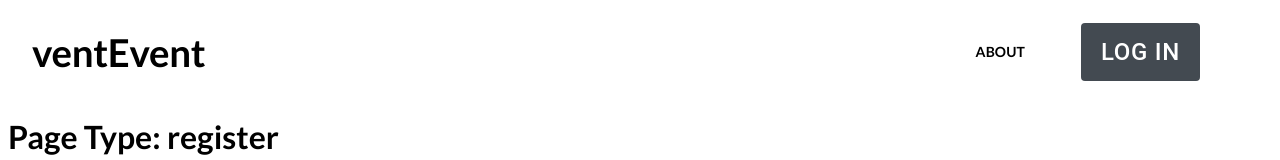
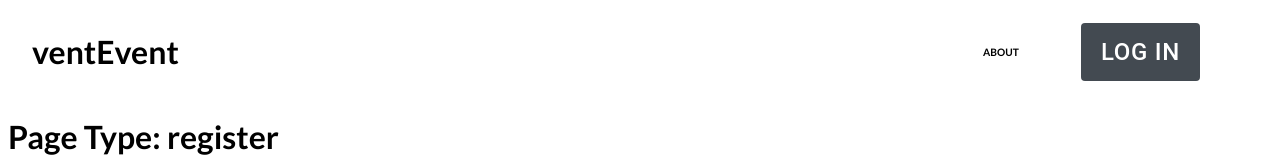
Before and after one commit to azhang777/ventEvent-project, a React (Create React App) app in the folder client/: page / in a window 1280 px wide. Shown: the top 160 px of the page. Built offline with nearby package versions, Linux system fonts and the light colour scheme.

Commit message:
Browser Router & Home (page) set up
Set up navigation between scenes. Set up simple home page to render. Login functionality is not working right now, will be fixed.

```diff
--- a/client/src/App.js
+++ b/client/src/App.js
@@ -1,11 +1,23 @@
 import { BrowserRouter, Navigate, Routes, Route } from "react-router-dom";
-import HomePage from "./scenes/landingPage";
+import LandingPage from "./scenes/landingPage";
+import Home from "./scenes/homePage";
+import { useSelector } from "react-redux";
 
 function App() {
+  const isAuth = Boolean(useSelector((state) => state.token));
   return (
     <div className='App'>
       <BrowserRouter>
-        <HomePage />
+        <Routes>
+          <Route
+            path='/'
+            element={<LandingPage />}
+          />
+          <Route
+            path='/home'
+            element={isAuth ? <Home /> : <Navigate to='/' />}
+          />
+        </Routes>
       </BrowserRouter>
     </div>
   );
--- /dev/null
+++ b/client/src/scenes/homePage/index.jsx
@@ -0,0 +1,11 @@
+import { Box, Typography } from "@mui/material";
+
+const Home = () => {
+  return (
+    <Box>
+      <Typography variant='h4'>Welcome Home</Typography>
+    </Box>
+  );
+};
+
+export default Home;
--- a/client/src/scenes/landingPage/index.jsx
+++ b/client/src/scenes/landingPage/index.jsx
@@ -18,9 +18,8 @@ import StyledButton from "../../components/StyledButton";
 //min width 1000px for desktop, otherwise go to mobile view
 import TestContext from "./TestContext";
 import { FormTypeProvider } from "./formContext";
-const HomePage = () => {
-  const [toggle, setToggle] = useState(false);
 
+const LandingPage = () => {
   return (
     <FormTypeProvider>
       <Box>
@@ -70,4 +69,4 @@ const HomePage = () => {
 
 //https://css-tricks.com/snippets/css/a-guide-to-flexbox/
 //https://m2.material.io/design/layout/responsive-layout-grid.html#breakpoints
-export default HomePage;
+export default LandingPage;
--- a/client/src/scenes/widgets/navBar.jsx
+++ b/client/src/scenes/widgets/navBar.jsx
@@ -21,14 +21,14 @@ const NavBar = () => {
         }}
       >
         <Typography
-          variant='h2'
+          variant='h3'
           flexGrow={1}
         >
           ventEvent
         </Typography>
         <Box sx={{ display: "flex", gap: "3rem", paddingRight: "3rem" }}>
           <MinimalButton disableRipple>
-            <Typography variant='h6'>About</Typography>{" "}
+            <Typography variant='h6'>About</Typography>
             {/*write an about for this project, the purpose of the site, your goals, and the audience/users you want to cultivate */}
           </MinimalButton>
 
--- a/client/src/theme.js
+++ b/client/src/theme.js
@@ -16,21 +16,23 @@ export const themeSettings = createTheme({
     },
     h3: {
       fontFamily: ["Arial", "Lato"],
-      fontSize: "2.5em",
+      fontSize: "2.5vw",
       fontWeight: 700,
     },
     h4: {
       fontFamily: ["Arial", "Lato"],
-      fontSize: "1em",
+      fontSize: "2vw",
+      fontWeight: 700,
     },
     h5: {
       fontFamily: ["Arial", "Lato"],
-      fontSize: 16,
+      fontSize: "1.5vw",
+      fontWeight: 700,
     },
     h6: {
       fontFamily: ["Arial", "Lato"],
-      fontSize: 14,
-      fontWeight: 1000,
+      fontSize: ".8vw",
+      fontWeight: 700,
     },
   },
 });
```
